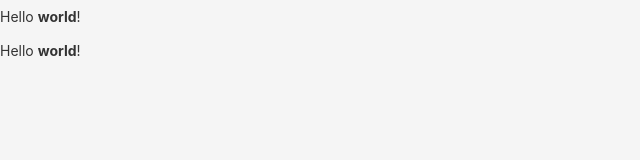
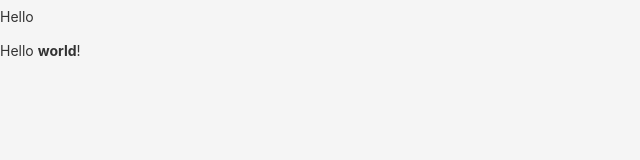
Before and after one commit to Malenconiaprincep/bowl, a React (Vite) app: page / in a window 1280 px wide. Shown: the top 160 px of the page, without its empty margins (0-640 px from the left). Built offline with nearby package versions, Linux system fonts and the light colour scheme.

Commit message:
fix: 修复 App 组件中的文本渲染逻辑，调整空格处理并更新样式以保留空格和换行

```diff
--- a/src/App.tsx
+++ b/src/App.tsx
@@ -13,9 +13,9 @@ function App() {
         type: "element",
         tag: "p",
         children: [
-          { type: "text", value: "Hello " },
-          { type: "text", value: "world", marks: ["b"] },
-          { type: "text", value: "! " },
+          { type: "text", value: "Hello        " },
+          // { type: "text", value: "world", marks: ["b"] },
+          // { type: "text", value: "! " },
         ],
       }],
     },
--- a/src/styles/editor.css
+++ b/src/styles/editor.css
@@ -17,6 +17,7 @@
   color: #333;
   word-wrap: break-word;
   overflow-wrap: break-word;
+  white-space: pre-wrap; /* 保留空格和换行，但允许自动换行 */
 }
 
 .editor-content:empty:before {
```
